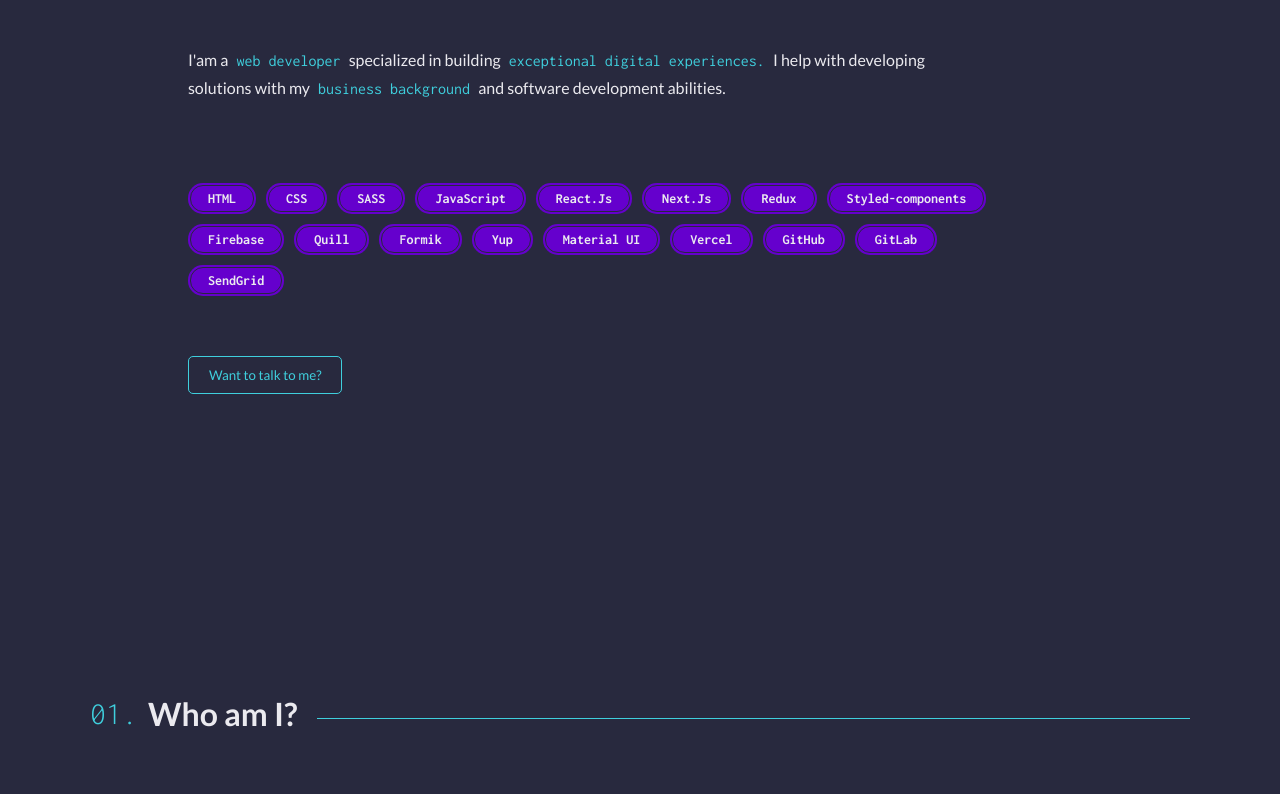
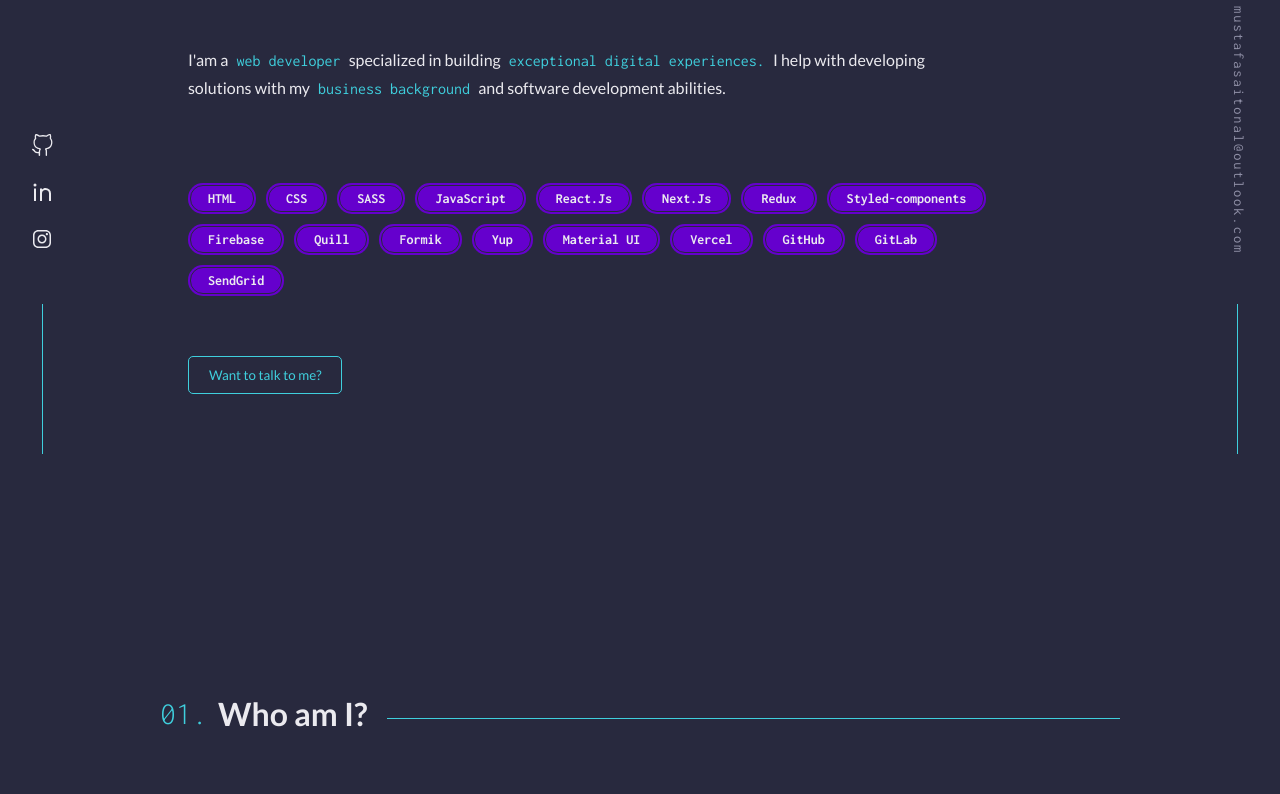
Before and after one commit to NEDDL/mon-site, a Next.js app: page / in a window 1280 px wide. Shown: the part 346-1140 px from the top of the page. Built offline with nearby package versions, Linux system fonts and the light colour scheme; no server answers.

Commit message:
responsive improvements

```diff
--- a/src/components/Layout.jsx
+++ b/src/components/Layout.jsx
@@ -1,9 +1,13 @@
 import Navbar from "./navbar/navbar";
+import Email from "./screenElements/email";
+import SocialMenu from "./screenElements/social";
 
 const SiteLayout = ({ children }) => {
   return (
     <>
       <Navbar />
+      <SocialMenu />
+      <Email />
       {children}
     </>
   );
--- a/src/components/about/about.jsx
+++ b/src/components/about/about.jsx
@@ -15,7 +15,7 @@
 const About = () => {
   return (
     <Section id="about">
-      <Container width={"1100px"}>
+      <Container width={"960px"}>
         <H2>Who am I?</H2>
         <Separator gap={"60px"} />
         <Container flex column>
--- a/src/components/education/education.jsx
+++ b/src/components/education/education.jsx
@@ -39,7 +39,7 @@
 
   return (
     <Section id="education">
-      <Container width={"1100px"}>
+      <Container width={"960px"}>
         <H2>Where I have studied</H2>
         <ExperienceContainer>
           <div style={{ position: "relative", display: "block" }}>
--- a/src/components/experience/experience.jsx
+++ b/src/components/experience/experience.jsx
@@ -39,7 +39,7 @@
 
   return (
     <Section id="experience">
-      <Container width={"1100px"}>
+      <Container width={"960px"}>
         <H2>Where I have worked</H2>
         <ExperienceContainer>
           <div style={{ position: "relative", display: "block" }}>
--- a/src/components/hero/hero.jsx
+++ b/src/components/hero/hero.jsx
@@ -46,7 +46,13 @@
           ))}
         </Tags>
         <Separator gap={"60px"} />
-        <PrimaryButton>Want to talk to me?</PrimaryButton>
+        <a
+          href="mailto:mustafasaitonal@outlook.com"
+          target="_blank"
+          rel="noreferrer"
+        >
+          <PrimaryButton>Want to talk to me?</PrimaryButton>
+        </a>
       </Container>
     </Section>
   );
--- a/src/components/portfolio/portfolioStyles.jsx
+++ b/src/components/portfolio/portfolioStyles.jsx
@@ -31,6 +31,16 @@
     box-shadow: rgba(0, 0, 0, 0.25) 0px 54px 55px,
       rgba(0, 0, 0, 0.12) 0px -12px 30px, rgba(0, 0, 0, 0.12) 0px 4px 6px,
       rgba(0, 0, 0, 0.17) 0px 12px 13px, rgba(0, 0, 0, 0.09) 0px -3px 5px;
+  }
+
+  @media screen and (max-width: 720px) {
+    width: 100%;
+    min-height: 220px;
+  }
+
+  @media screen and (max-width: 650px) {
+    width: 100%;
+    min-height: 330px;
   }
 `;
 
--- a/styles/globalStyles.jsx
+++ b/styles/globalStyles.jsx
@@ -12,7 +12,16 @@
 
     counter-reset: navLink;
   }
-  *{
+  a {
+    display: inline-block;
+    text-decoration: none;
+    text-decoration-skip-ink: auto;
+    color: inherit;
+    position: relative;
+    transition: var(--transition);
+  }
+
+  * {
   box-sizing: border-box;
   margin: 0;
   padding: 0;
@@ -56,6 +65,13 @@
   display: flex;
   flex-direction: column;
   align-items: center;
+
+  @media only screen and (max-width: 1300px) {
+    padding: 150px 100px;
+  }
+  @media only screen and (max-width: 760px) {
+    padding: 150px 20px;
+  }
 
   @media screen and (max-width: 450px) {
     padding: 75px 20px;
```
